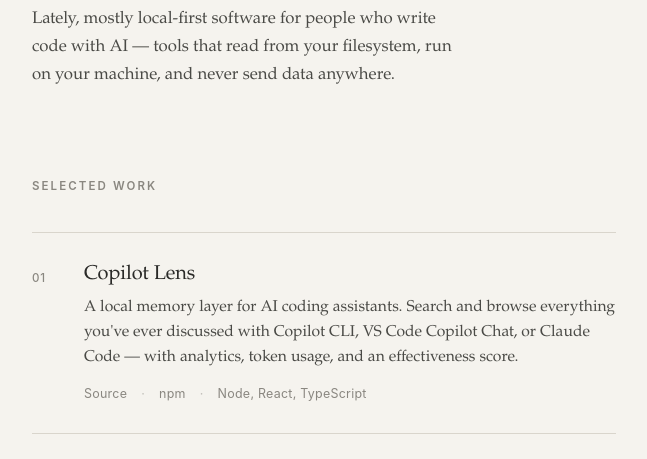
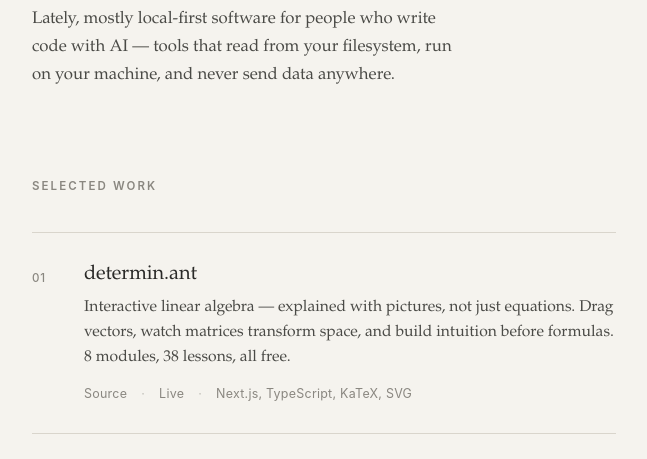
Before and after one commit to pavanvamsi3/pavanvamsi3.github.io, a plain HTML site: page index.html in a window 1280 px wide. Shown: the part 275-734 px from the top of the page, without its empty margins (316-963 px from the left). Drawn offline with Linux system fonts and the light colour scheme.

Commit message:
determin.ant

```diff
--- a/index.html
+++ b/index.html
@@ -35,6 +35,22 @@
     <h2 class="section-label">Selected Work</h2>
 
     <ol class="work">
+      <li>
+        <div>
+          <h3 class="project-name">
+            <a href="https://determin-ant.vercel.app">determin.ant</a>
+          </h3>
+          <p class="project-desc">Interactive linear algebra — explained with pictures, not just equations. Drag vectors, watch matrices transform space, and build intuition before formulas. 8 modules, 38 lessons, all free.</p>
+          <div class="project-meta">
+            <a href="https://github.com/hummingbatman/determin.ant">Source</a>
+            <span class="sep">·</span>
+            <a href="https://determin-ant.vercel.app">Live</a>
+            <span class="sep">·</span>
+            <span>Next.js, TypeScript, KaTeX, SVG</span>
+          </div>
+        </div>
+      </li>
+
       <li>
         <div>
           <h3 class="project-name">
```
